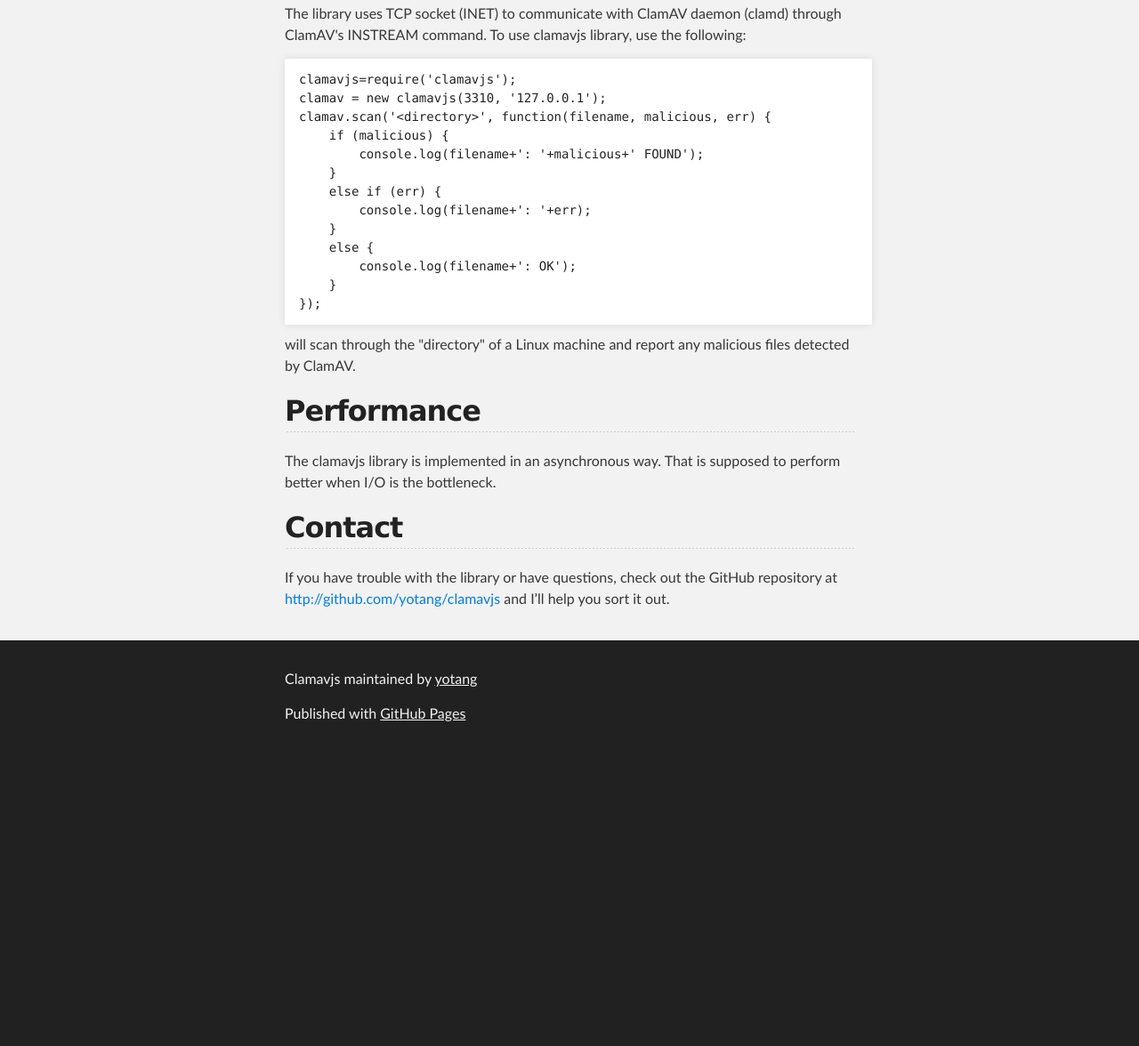
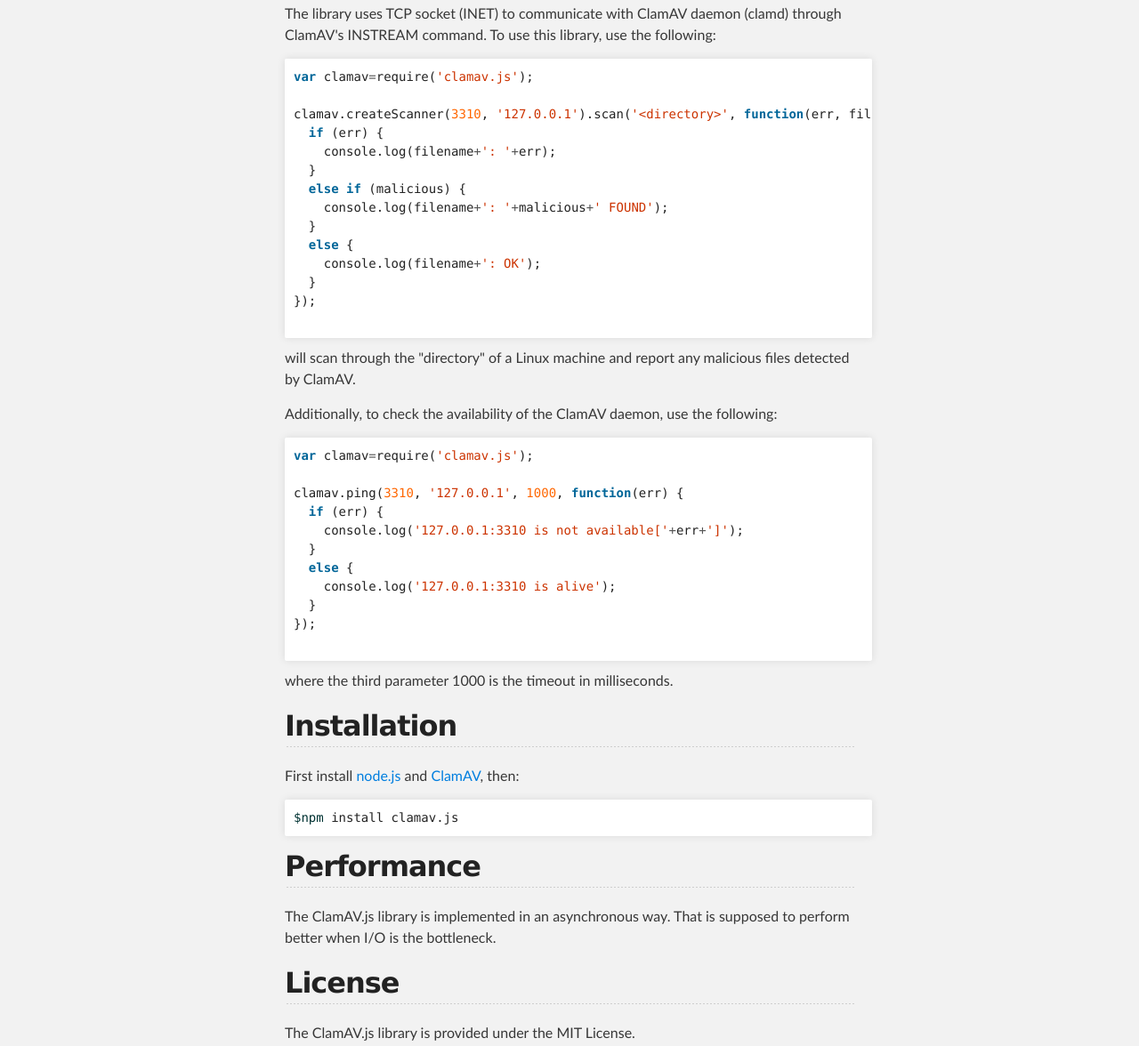
Before and after one commit to yongtang/clamav.js, a plain HTML site: page index.html in a window 1280 px wide. Shown: the part 452-1628 px from the top of the page at 89% size. Before the commit the page ends 1301 px from the top, so only its background shows below. Drawn offline with Linux system fonts and the light colour scheme.

```diff
--- a/index.html
+++ b/index.html
@@ -16,14 +16,14 @@
     <!-- HEADER -->
     <div id="header_wrap" class="outer">
         <header class="inner">
-          <a id="forkme_banner" href="https://github.com/yotang/clamavjs">View on GitHub</a>
+          <a id="forkme_banner" href="https://github.com/yotang/clamav.js">View on GitHub</a>
 
           <h1 id="project_title">Clamavjs</h1>
           <h2 id="project_tagline">A node.js library for ClamAV</h2>
 
             <section id="downloads">
-              <a class="zip_download_link" href="https://github.com/yotang/clamavjs/zipball/master">Download this project as a .zip file</a>
-              <a class="tar_download_link" href="https://github.com/yotang/clamavjs/tarball/master">Download this project as a tar.gz file</a>
+              <a class="zip_download_link" href="https://github.com/yotang/clamav.js/zipball/master">Download this project as a .zip file</a>
+              <a class="tar_download_link" href="https://github.com/yotang/clamav.js/tarball/master">Download this project as a tar.gz file</a>
             </section>
         </header>
     </div>
@@ -32,41 +32,72 @@
     <div id="main_content_wrap" class="outer">
       <section id="main_content" class="inner">
         <h1>
-<a name="clamavjs" class="anchor" href="#clamavjs"><span class="octicon octicon-link"></span></a>clamavjs</h1>
+<a name="clamavjs" class="anchor" href="#clamavjs"><span class="octicon octicon-link"></span></a>ClamAV.js</h1>
 
 <h2>
 <a name="a-nodejs-library-for-clamav" class="anchor" href="#a-nodejs-library-for-clamav"><span class="octicon octicon-link"></span></a>A node.js library for ClamAV</h2>
 
 <p>This node.js library is intended to be served as a bridge between a node.js application and the ClamAV antivirus engine.</p>
 
-<p>The library uses TCP socket (INET) to communicate with ClamAV daemon (clamd) through ClamAV's INSTREAM command. To use clamavjs library, use the following:</p>
+<p>The library uses TCP socket (INET) to communicate with ClamAV daemon (clamd) through ClamAV's INSTREAM command. To use this library, use the following:</p>
 
-<pre><code>clamavjs=require('clamavjs');
-clamav = new clamavjs(3310, '127.0.0.1');
-clamav.scan('&lt;directory&gt;', function(filename, malicious, err) {
-    if (malicious) {
-        console.log(filename+': '+malicious+' FOUND');
-    }
-    else if (err) {
-        console.log(filename+': '+err);
-    }
-    else {
-        console.log(filename+': OK');
-    }
-});
-</code></pre>
+<div class="highlight highlight-js"><pre><span class="kd">var</span> <span class="nx">clamav</span><span class="o">=</span><span class="nx">require</span><span class="p">(</span><span class="s1">'clamav.js'</span><span class="p">);</span>
+
+<span class="nx">clamav</span><span class="p">.</span><span class="nx">createScanner</span><span class="p">(</span><span class="mi">3310</span><span class="p">,</span> <span class="s1">'127.0.0.1'</span><span class="p">).</span><span class="nx">scan</span><span class="p">(</span><span class="s1">'&lt;directory&gt;'</span><span class="p">,</span> <span class="kd">function</span><span class="p">(</span><span class="nx">err</span><span class="p">,</span> <span class="nx">filename</span><span class="p">,</span> <span class="nx">malicious</span><span class="p">)</span> <span class="p">{</span>
+  <span class="k">if</span> <span class="p">(</span><span class="nx">err</span><span class="p">)</span> <span class="p">{</span>
+    <span class="nx">console</span><span class="p">.</span><span class="nx">log</span><span class="p">(</span><span class="nx">filename</span><span class="o">+</span><span class="s1">': '</span><span class="o">+</span><span class="nx">err</span><span class="p">);</span>
+  <span class="p">}</span>
+  <span class="k">else</span> <span class="k">if</span> <span class="p">(</span><span class="nx">malicious</span><span class="p">)</span> <span class="p">{</span>
+    <span class="nx">console</span><span class="p">.</span><span class="nx">log</span><span class="p">(</span><span class="nx">filename</span><span class="o">+</span><span class="s1">': '</span><span class="o">+</span><span class="nx">malicious</span><span class="o">+</span><span class="s1">' FOUND'</span><span class="p">);</span>
+  <span class="p">}</span>
+  <span class="k">else</span> <span class="p">{</span>
+    <span class="nx">console</span><span class="p">.</span><span class="nx">log</span><span class="p">(</span><span class="nx">filename</span><span class="o">+</span><span class="s1">': OK'</span><span class="p">);</span>
+  <span class="p">}</span>
+<span class="p">});</span>
+
+</pre></div>
 
 <p>will scan through the "directory" of a Linux machine and report any malicious files detected by ClamAV.</p>
+
+<p>Additionally, to check the availability of the ClamAV daemon, use the following:</p>
+
+<div class="highlight highlight-js"><pre><span class="kd">var</span> <span class="nx">clamav</span><span class="o">=</span><span class="nx">require</span><span class="p">(</span><span class="s1">'clamav.js'</span><span class="p">);</span>
+
+<span class="nx">clamav</span><span class="p">.</span><span class="nx">ping</span><span class="p">(</span><span class="mi">3310</span><span class="p">,</span> <span class="s1">'127.0.0.1'</span><span class="p">,</span> <span class="mi">1000</span><span class="p">,</span> <span class="kd">function</span><span class="p">(</span><span class="nx">err</span><span class="p">)</span> <span class="p">{</span>
+  <span class="k">if</span> <span class="p">(</span><span class="nx">err</span><span class="p">)</span> <span class="p">{</span>
+    <span class="nx">console</span><span class="p">.</span><span class="nx">log</span><span class="p">(</span><span class="s1">'127.0.0.1:3310 is not available['</span><span class="o">+</span><span class="nx">err</span><span class="o">+</span><span class="s1">']'</span><span class="p">);</span>
+  <span class="p">}</span>
+  <span class="k">else</span> <span class="p">{</span>
+    <span class="nx">console</span><span class="p">.</span><span class="nx">log</span><span class="p">(</span><span class="s1">'127.0.0.1:3310 is alive'</span><span class="p">);</span>
+  <span class="p">}</span>
+<span class="p">});</span>
+
+</pre></div>
+
+<p>where the third parameter 1000 is the timeout in milliseconds.</p>
+
+<h2>
+<a name="installation" class="anchor" href="#installation"><span class="octicon octicon-link"></span></a>Installation</h2>
+
+<p>First install <a href="http://nodejs.org">node.js</a> and <a href="http://clamav.net">ClamAV</a>, then:</p>
+
+<div class="highlight highlight-sh"><pre><span class="nv">$npm</span> install clamav.js
+</pre></div>
 
 <h2>
 <a name="performance" class="anchor" href="#performance"><span class="octicon octicon-link"></span></a>Performance</h2>
 
-<p>The clamavjs library is implemented in an asynchronous way. That is supposed to perform better when I/O is the bottleneck.</p>
+<p>The ClamAV.js library is implemented in an asynchronous way. That is supposed to perform better when I/O is the bottleneck.</p>
+
+<h2>
+<a name="license" class="anchor" href="#license"><span class="octicon octicon-link"></span></a>License</h2>
+
+<p>The ClamAV.js library is provided under the MIT License.</p>
 
 <h2>
 <a name="contact" class="anchor" href="#contact"><span class="octicon octicon-link"></span></a>Contact</h2>
 
-<p>If you have trouble with the library or have questions, check out the GitHub repository at <a href="http://github.com/yotang/clamavjs">http://github.com/yotang/clamavjs</a> and I’ll help you sort it out.</p>
+<p>If you have trouble with the library or have questions, check out the GitHub repository at <a href="http://github.com/yotang/clamav.js">http://github.com/yotang/clamav.js</a> and I’ll help you sort it out.</p>
       </section>
     </div>
 
```
Also changed, not shown: params.json (+1 -1 lines).
